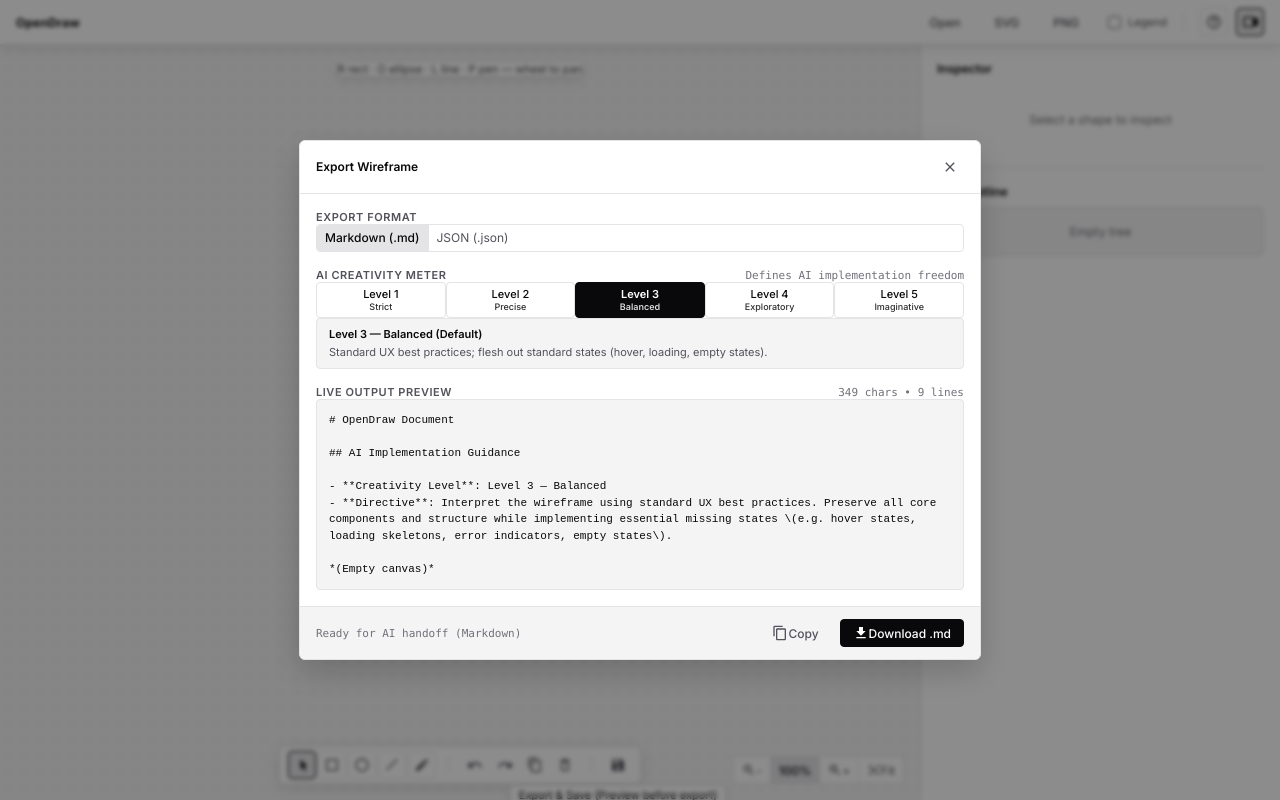
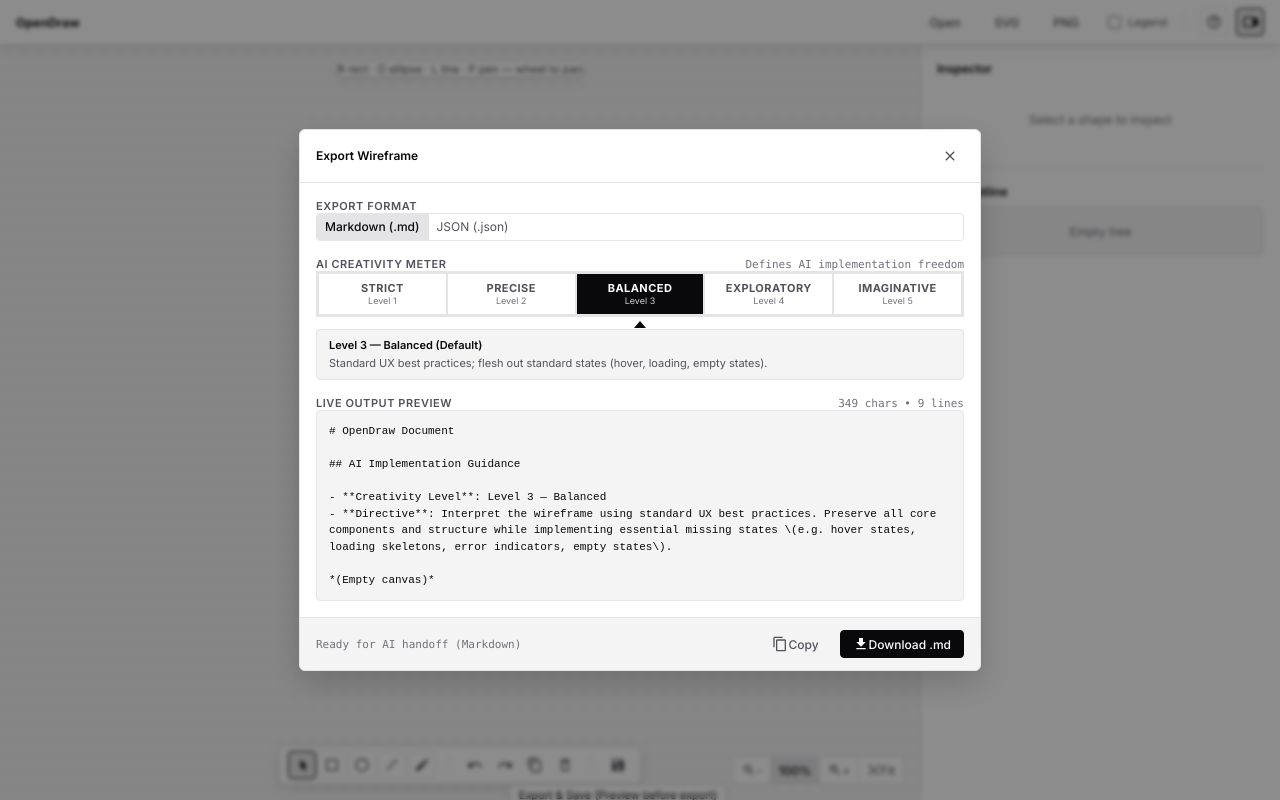
Before and after one commit to Chandu4221/open-draw, a React (Vite) app in the folder apps/playground/: page / in a window 1280 px wide. Both pictures are taken after a click on the button 618 px from the left and 765 px from the top of the page. Built offline with nearby package versions, Linux system fonts and the light colour scheme.

Commit message:
feat(ui): style creativity meter as contiguous monochromatic pill gauge with arrow indicator (implements R-005, R-010, R-039)

```diff
--- a/apps/playground/src/components/ExportModal.tsx
+++ b/apps/playground/src/components/ExportModal.tsx
@@ -120,10 +120,8 @@ function ExportModalDialog(props: Omit<ExportModalProps, "isOpen">): React.JSX.E
               <span className="od-meta">Defines AI implementation freedom</span>
             </div>
 
-            {/* 5-Level Buttons */}
-            <div
-              style={{ display: "grid", gridTemplateColumns: "repeat(5, 1fr)", gap: "var(--od-6)" }}
-            >
+            {/* Contiguous Pill Meter */}
+            <div className="od-meter-track" role="radiogroup" aria-label="AI Creativity Level">
               {([1, 2, 3, 4, 5] as const).map((level) => {
                 const def = CREATIVITY_LEVEL_DEFINITIONS[level];
                 const isActive = creativityLevel === level;
@@ -131,29 +129,26 @@ function ExportModalDialog(props: Omit<ExportModalProps, "isOpen">): React.JSX.E
                   <button
                     key={level}
                     type="button"
+                    role="radio"
+                    aria-checked={isActive}
                     onClick={() => setCreativityLevel(level)}
-                    className="od-btn"
-                    style={{
-                      height: "36px",
-                      display: "flex",
-                      flexDirection: "column",
-                      alignItems: "center",
-                      justifyContent: "center",
-                      gap: "2px",
-                      padding: "var(--od-4)",
-                      backgroundColor: isActive ? "var(--od-accent)" : "var(--od-surface)",
-                      color: isActive ? "var(--od-text-on-accent)" : "var(--od-text)",
-                      borderColor: isActive ? "var(--od-accent)" : "var(--od-border)",
-                      fontWeight: isActive ? 600 : 500,
-                    }}
+                    className={`od-meter-segment${isActive ? " od-meter-segment--active" : ""}`}
+                    aria-label={`Level ${level} ${def.name}: ${def.description}`}
                   >
-                    <span style={{ fontSize: "11px", lineHeight: 1 }}>Level {level}</span>
-                    <span style={{ fontSize: "9px", opacity: 0.85, lineHeight: 1 }}>
-                      {def.name}
-                    </span>
+                    <span className="od-meter-segment__title">{def.name}</span>
+                    <span className="od-meter-segment__level">Level {level}</span>
                   </button>
                 );
               })}
+            </div>
+
+            {/* Indicator Pointer Row */}
+            <div className="od-meter-pointer-row" aria-hidden="true">
+              {([1, 2, 3, 4, 5] as const).map((level) => (
+                <div key={level} className="od-meter-pointer-col">
+                  {creativityLevel === level && <div className="od-meter-pointer-arrow" />}
+                </div>
+              ))}
             </div>
 
             {/* Level Description Card */}
--- a/packages/ui/src/base.css
+++ b/packages/ui/src/base.css
@@ -406,3 +406,95 @@
   word-break: break-word;
   user-select: text;
 }
+
+/* Contiguous Pill Meter (Creativity Gauge) */
+.od-meter-track {
+  display: flex;
+  align-items: stretch;
+  background-color: var(--od-border);
+  border: var(--od-border-width) solid var(--od-border);
+  border-radius: var(--od-radius-full);
+  padding: 2px;
+  gap: 2px;
+  width: 100%;
+  box-sizing: border-box;
+}
+
+.od-meter-segment {
+  flex: 1;
+  display: flex;
+  flex-direction: column;
+  align-items: center;
+  justify-content: center;
+  gap: 2px;
+  padding: var(--od-8) var(--od-4);
+  font-family: var(--od-font);
+  border: none;
+  cursor: pointer;
+  background-color: var(--od-surface);
+  color: var(--od-text-secondary);
+  transition:
+    background-color 0.15s ease,
+    color 0.15s ease;
+  user-select: none;
+  min-height: 40px;
+}
+
+.od-meter-segment:first-child {
+  border-top-left-radius: var(--od-radius-full);
+  border-bottom-left-radius: var(--od-radius-full);
+}
+
+.od-meter-segment:last-child {
+  border-top-right-radius: var(--od-radius-full);
+  border-bottom-right-radius: var(--od-radius-full);
+}
+
+.od-meter-segment:hover:not(.od-meter-segment--active) {
+  background-color: var(--od-accent-soft);
+  color: var(--od-text);
+}
+
+.od-meter-segment--active {
+  background-color: var(--od-accent);
+  color: var(--od-text-on-accent);
+}
+
+.od-meter-segment__title {
+  font-size: 11px;
+  font-weight: 700;
+  letter-spacing: 0.04em;
+  text-transform: uppercase;
+  line-height: 1;
+}
+
+.od-meter-segment__level {
+  font-size: 9px;
+  opacity: 0.8;
+  line-height: 1;
+}
+
+.od-meter-pointer-row {
+  display: flex;
+  align-items: center;
+  width: 100%;
+  padding: 0 2px;
+  box-sizing: border-box;
+  margin-top: 4px;
+}
+
+.od-meter-pointer-col {
+  flex: 1;
+  display: flex;
+  justify-content: center;
+  align-items: center;
+  height: 8px;
+}
+
+.od-meter-pointer-arrow {
+  width: 0;
+  height: 0;
+  border-left: 6px solid transparent;
+  border-right: 6px solid transparent;
+  border-bottom: 7px solid var(--od-accent);
+}
```
Also changed, not shown: 1 other file (tests, documents, lock files or other folders).
